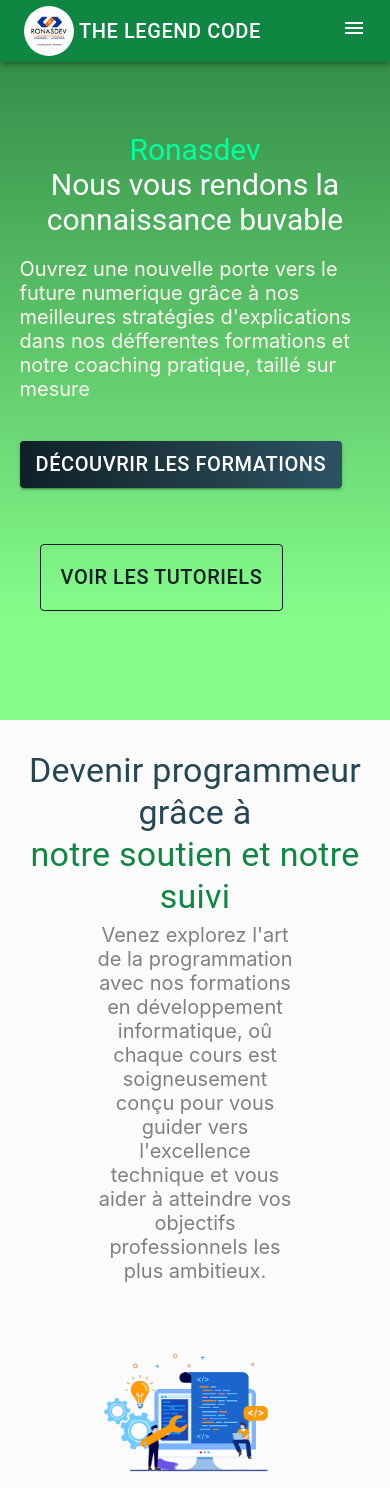
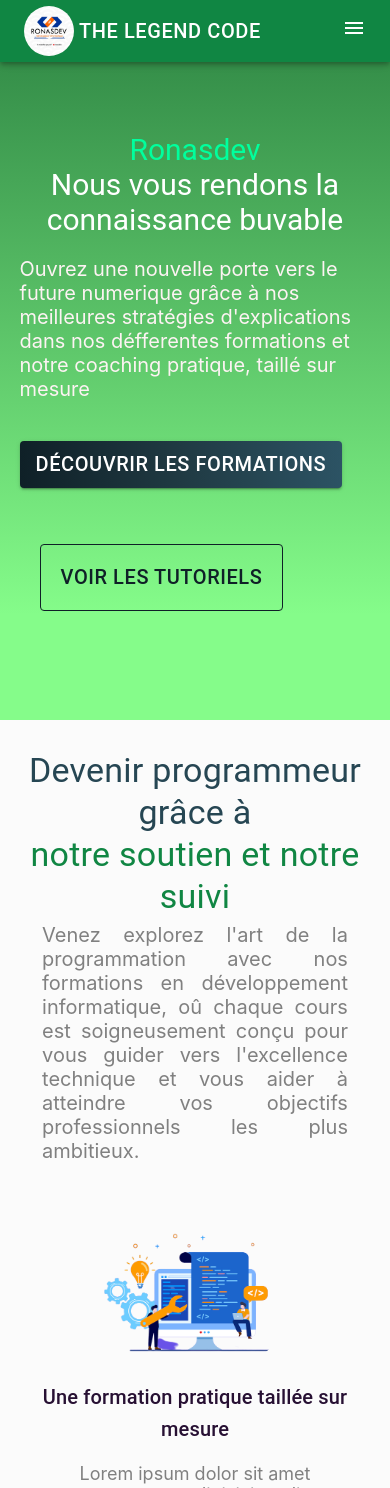
Before and after one commit to RobertEnagnon/plateforme, a React (Create React App) app: page / in a window 390 px wide. Shown: the top 1488 px of the page. Built offline with nearby package versions, Linux system fonts and the light colour scheme.

Commit message:
réglé feed paragraph

```diff
--- a/src/components/feed/Feed.css
+++ b/src/components/feed/Feed.css
@@ -19,3 +19,17 @@
     margin: auto;
     color: grey;
 }
+
+@media all and (max-width: 960px) {
+    .feed .top{
+        width: 95%;
+        text-align: justify;
+    }
+    .top .paragraph{
+        padding: 5px ;
+        font-size: 20px;
+        width: 90%;
+        margin: auto;
+        color: grey;
+    }
+}
--- a/src/index.css
+++ b/src/index.css
@@ -22,7 +22,8 @@
   -webkit-font-smoothing: antialiased;
   -moz-osx-font-smoothing: grayscale;
   background: #f8f8f88e;
-
+ overflow-x: hidden;
+ width: 100%;
 }
 
 code {
```
